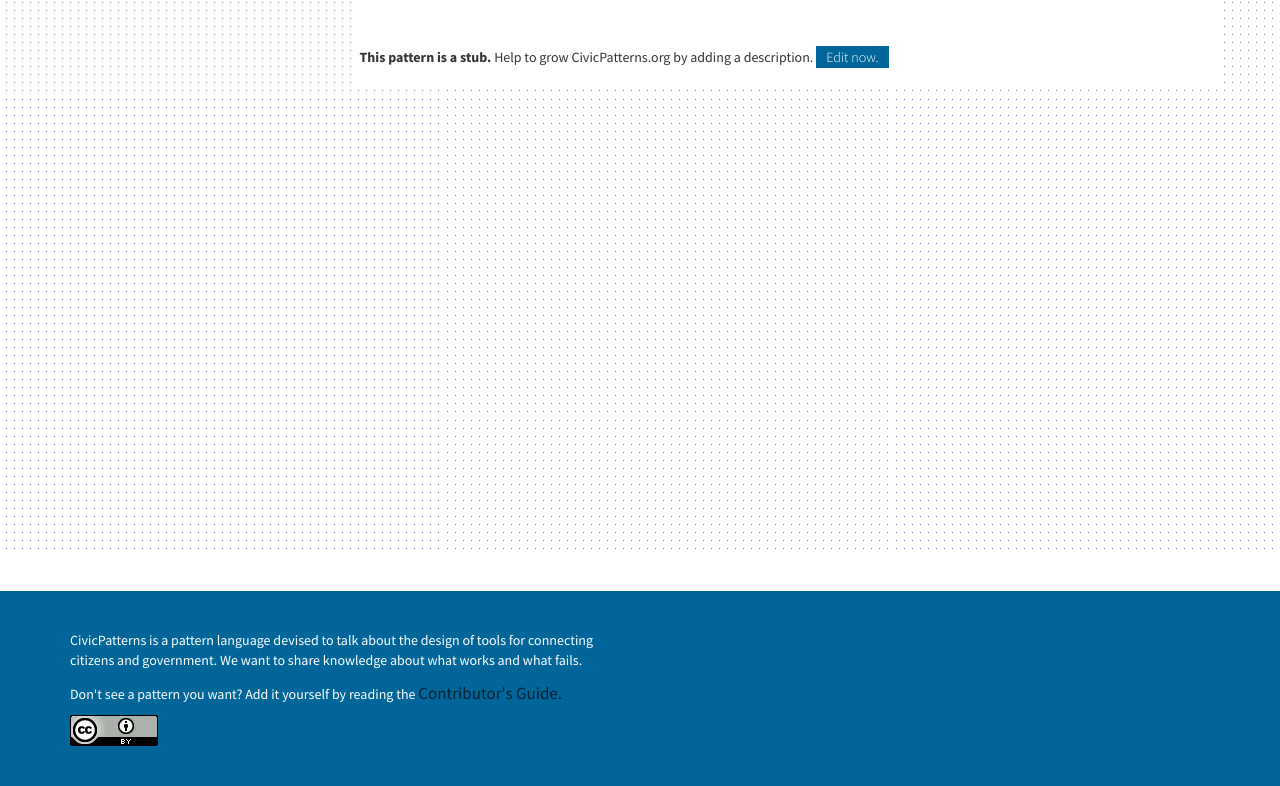
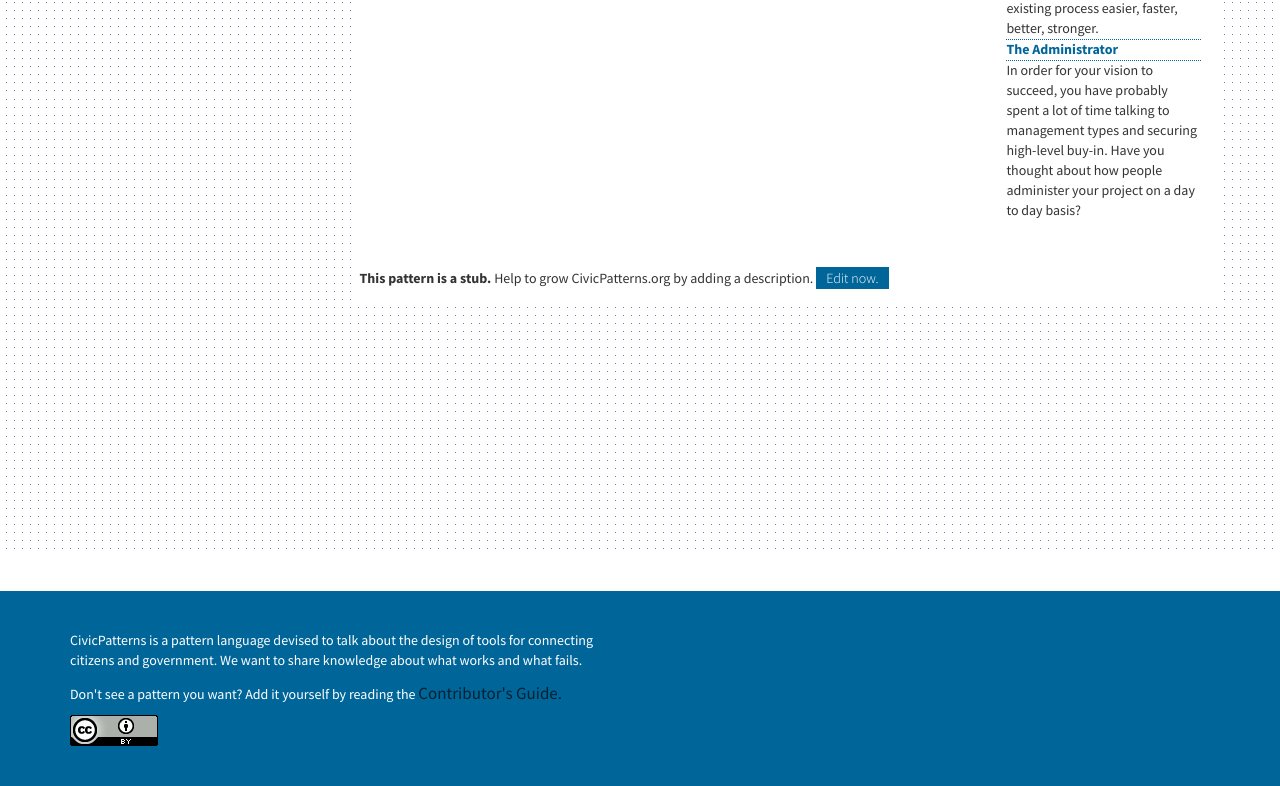
Before and after one commit to Code-for-All/civicpatterns.org, a Jekyll site: the page built from patterns/remove-a-headache.md, in a window 1280 px wide. Shown: the part 320-1106 px from the top of the page. Built offline with Jekyll 4.4.1, drawn with Linux system fonts in a browser that asks for light colours; nearby versions of some CDN libraries; comment, search, counter and statistics services are not loaded; part of the change alters nothing that is shown; some of the changed text lies outside the part shown.

Commit message:
Update existing pattern with additional context from Code for America

```diff
--- a/patterns/remove-a-headache.md
+++ b/patterns/remove-a-headache.md
@@ -8,4 +8,24 @@ opposites:
     - Give Someone A Headache
 related:
     - Scratch Your Own Itch
+    - Digitize a Process
+    - The Administrator
+credits:
+    label: It's in the algorithm / it's an engineering problem (Code for America)
+    url: https://github.com/codeforamerica/civic-tech-patterns
+
 ---
+
+## Possible pitfalls:
+
+### 1. It's in the algorithm / It's an engineering problem
+
+The problem you see -- perhaps one of crushing bureaucratic incompetence or disorganized citizens -- probably can't be fixed with a website.
+
+### 2. It is possible to be too niche
+
+You may have very accurately defined your target audience and identified their headache. However, the market / user base may be too small to sustain you.
+
+From ReportingOn's [farewell blogpost](http://ec2-23-21-180-28.compute-1.amazonaws.com/idealab/2010/12/lessons-learned-from-reportingon363) about building highly specialized tools for journalists (and applicable to just about any domain, like civic tech):
+
+> Unless what you're building meets a very journalism-specific need, you're probably grinding your gears to build something "for journalists" when they just need a great communication tool, independent of any particular niche or category of users.
```
